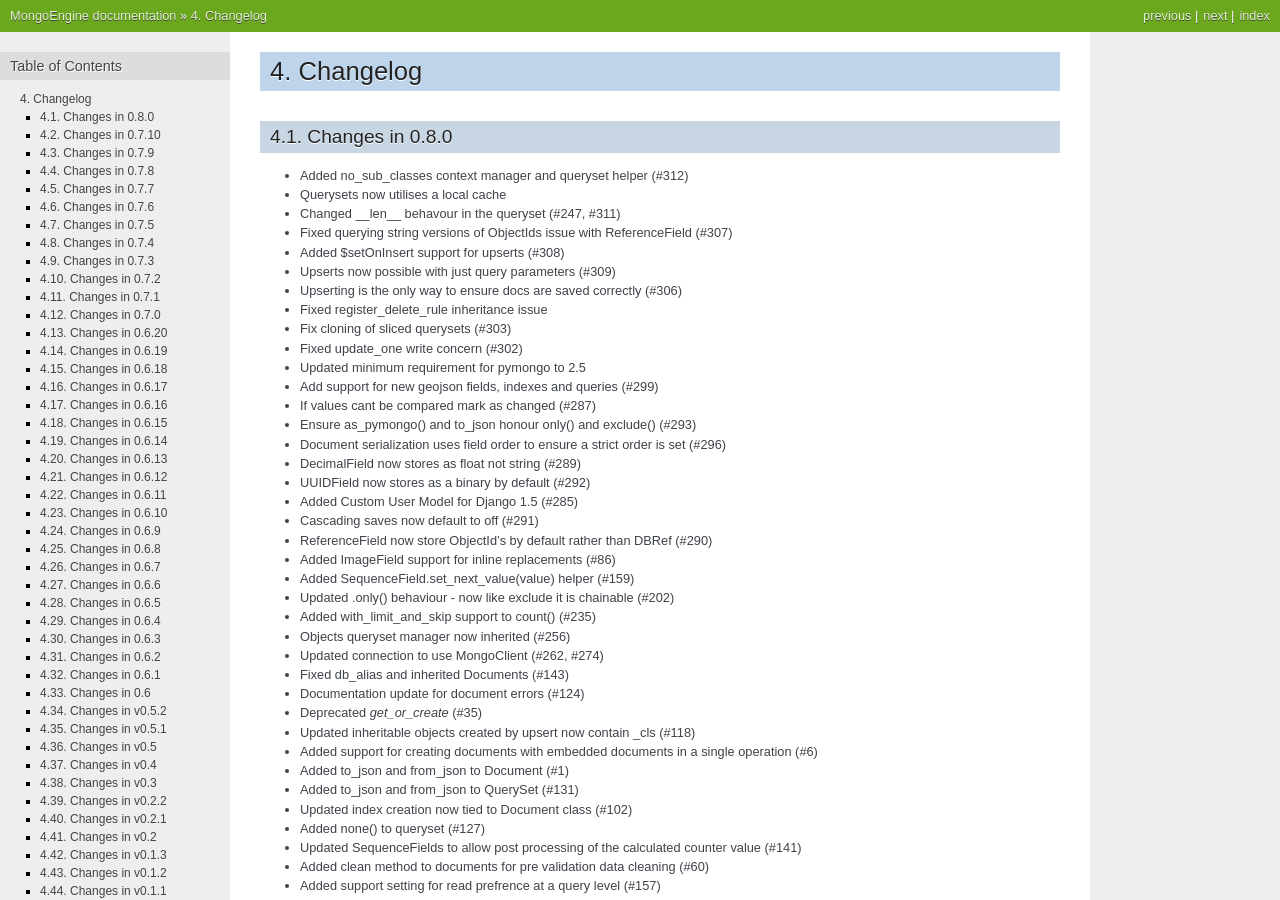
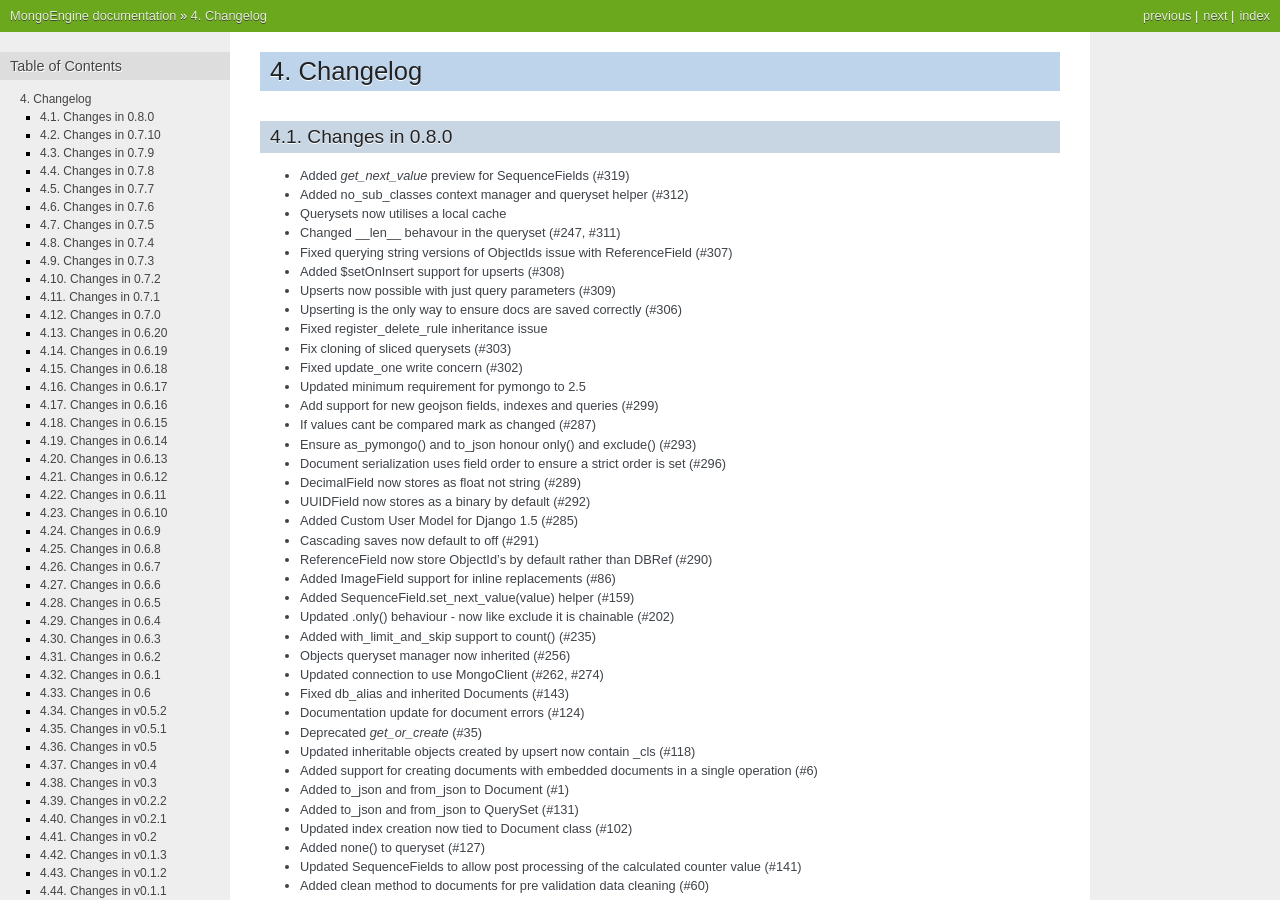
Before and after one commit to MongoEngine/mongoengine, a Sphinx documentation site: the page built from docs/changelog.rst, in a window 1280 px wide and 900 px high. Built offline with Sphinx 7.4.7, drawn with Linux system fonts in a browser that asks for light colours; the version number could not be read and is left out.

Commit message:
Updated changelog

```diff
--- a/docs/changelog.rst
+++ b/docs/changelog.rst
@@ -4,6 +4,7 @@ Changelog
 
 Changes in 0.8.0
 ================
+- Added `get_next_value` preview for SequenceFields (#319)
 - Added no_sub_classes context manager and queryset helper (#312)
 - Querysets now utilises a local cache
 - Changed __len__ behavour in the queryset (#247, #311)
```
